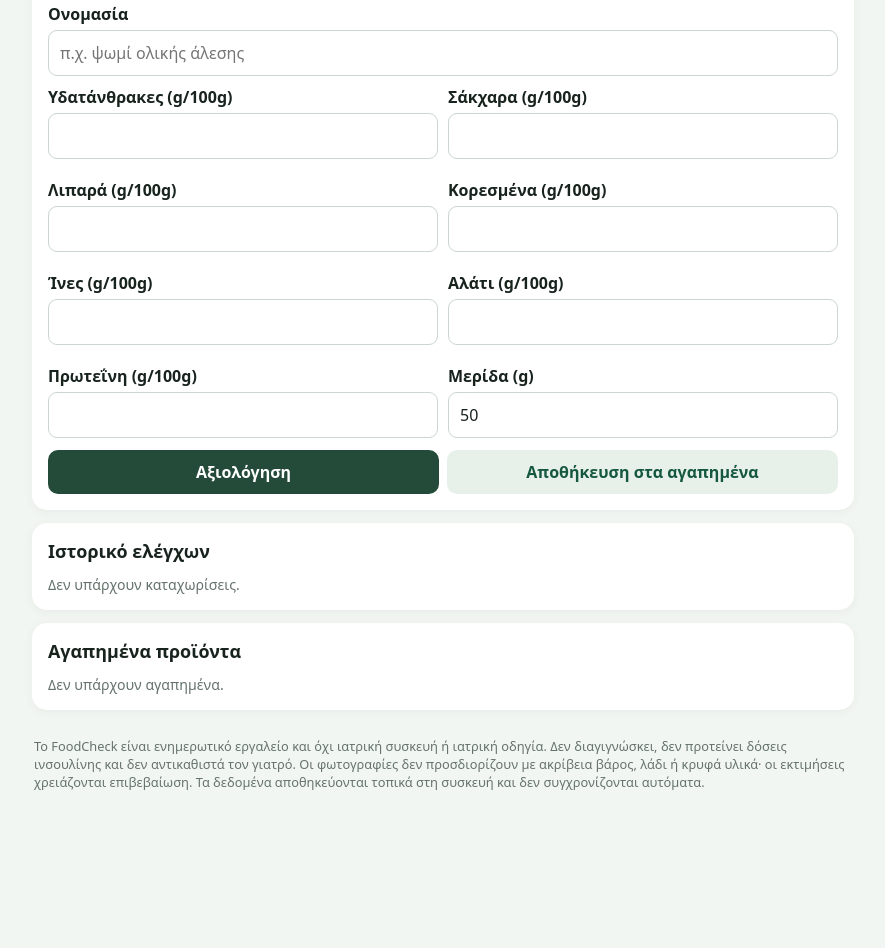
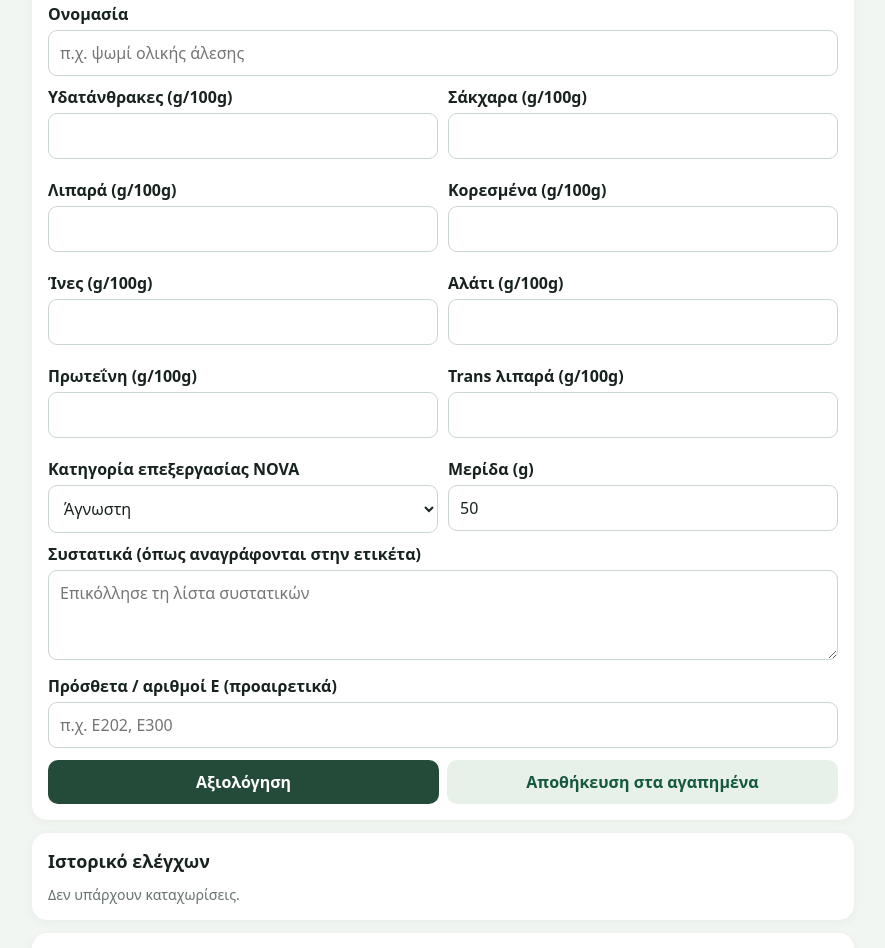
Before and after one commit to badgeda/foodcheck, a plain HTML site: page index.html in a window 1280 px wide. Shown: the part 472-1420 px from the top of the page, without its empty margins (197-1082 px from the left). Before the commit the page ends 1288 px from the top, so only its background shows below. Drawn offline with Linux system fonts and the light colour scheme.

Commit message:
Update index.html

```diff
--- a/index.html
+++ b/index.html
@@ -26,6 +26,9 @@ button{border:0;border-radius:10px;padding:11px 14px;font:inherit;font-weight:70
 .photo-grid{display:grid;grid-template-columns:repeat(3,1fr);gap:7px;margin-top:8px}.photo-grid img{width:100%;height:100px;object-fit:cover;border-radius:8px}
 .small{font-size:.82rem;padding:7px 9px}.two{display:grid;grid-template-columns:1fr 1fr;gap:8px}
 .food-picker{position:relative}.food-suggestions{position:absolute;z-index:20;top:100%;left:0;right:0;max-height:220px;overflow:auto;background:#fff;border:1px solid #cbd6cf;border-radius:9px;box-shadow:0 5px 16px #163d2b20;padding:5px}.food-suggestions button{display:block;width:100%;text-align:left;background:#fff;color:#18231e;border-radius:6px;padding:9px;font-weight:500}.food-suggestions button:hover,.food-suggestions button:focus{background:#e7f1e9}.food-empty{padding:9px;color:#65736c;font-size:.85rem}.meal-details{margin-top:10px;padding:12px;border:1px solid var(--line);border-radius:10px;background:#f7faf7}.meal-details h3{margin-top:6px}.meal-details p{margin:6px 0}
+
+.impact{margin:14px 0 18px}.impact-head{display:flex;justify-content:space-between;gap:10px;align-items:center;font-size:.92rem}.impact-track{height:16px;border-radius:99px;position:relative;margin:10px 5px 5px;background:linear-gradient(90deg,#2b9b58 0%,#9bc64b 33%,#edc34b 60%,#e98a43 80%,#d94747 100%);box-shadow:inset 0 0 0 1px #00000012}.impact-marker{position:absolute;top:-5px;width:4px;height:26px;background:#111;border:1px solid #fff;border-radius:3px;transform:translateX(-50%);box-shadow:0 1px 3px #0008}.impact-track.unavailable{background:repeating-linear-gradient(135deg,#e2e7e3,#e2e7e3 7px,#f4f6f4 7px,#f4f6f4 14px)}
+
 footer{max-width:850px;margin:auto;padding:0 16px 25px;color:#65736c;font-size:.8rem}
 @media(max-width:560px){.grid{grid-template-columns:1fr 1fr}.two{grid-template-columns:1fr 1fr}.panel{padding:13px}}
 </style>
@@ -60,8 +63,12 @@ footer{max-width:850px;margin:auto;padding:0 16px 25px;color:#65736c;font-size:.
 <div><label for="fiber">Ίνες (g/100g)</label><input id="fiber" type="number" min="0" step=".1"></div>
 <div><label for="salt">Αλάτι (g/100g)</label><input id="salt" type="number" min="0" step=".01"></div>
 <div><label for="protein">Πρωτεΐνη (g/100g)</label><input id="protein" type="number" min="0" step=".1"></div>
+<div><label for="trans">Trans λιπαρά (g/100g)</label><input id="trans" type="number" min="0" step=".01"></div>
+<div><label for="novaGroup">Κατηγορία επεξεργασίας NOVA</label><select id="novaGroup"><option value="">Άγνωστη</option><option value="1">1 – Μη/ελάχιστα επεξεργασμένο</option><option value="2">2 – Μαγειρικά συστατικά</option><option value="3">3 – Επεξεργασμένο</option><option value="4">4 – Υπερεπεξεργασμένο</option></select></div>
 <div><label for="portion">Μερίδα (g)</label><input id="portion" type="number" min="1" value="50"></div>
 </div>
+<label for="ingredients">Συστατικά (όπως αναγράφονται στην ετικέτα)</label><textarea id="ingredients" rows="3" placeholder="Επικόλλησε τη λίστα συστατικών"></textarea>
+<label for="additives">Πρόσθετα / αριθμοί Ε (προαιρετικά)</label><input id="additives" placeholder="π.χ. E202, E300">
 <div class="actions"><button class="primary" id="rateProduct">Αξιολόγηση</button><button class="secondary" id="saveFav">Αποθήκευση στα αγαπημένα</button></div>
 <div id="productResult" aria-live="polite"></div>
 </div>
```
